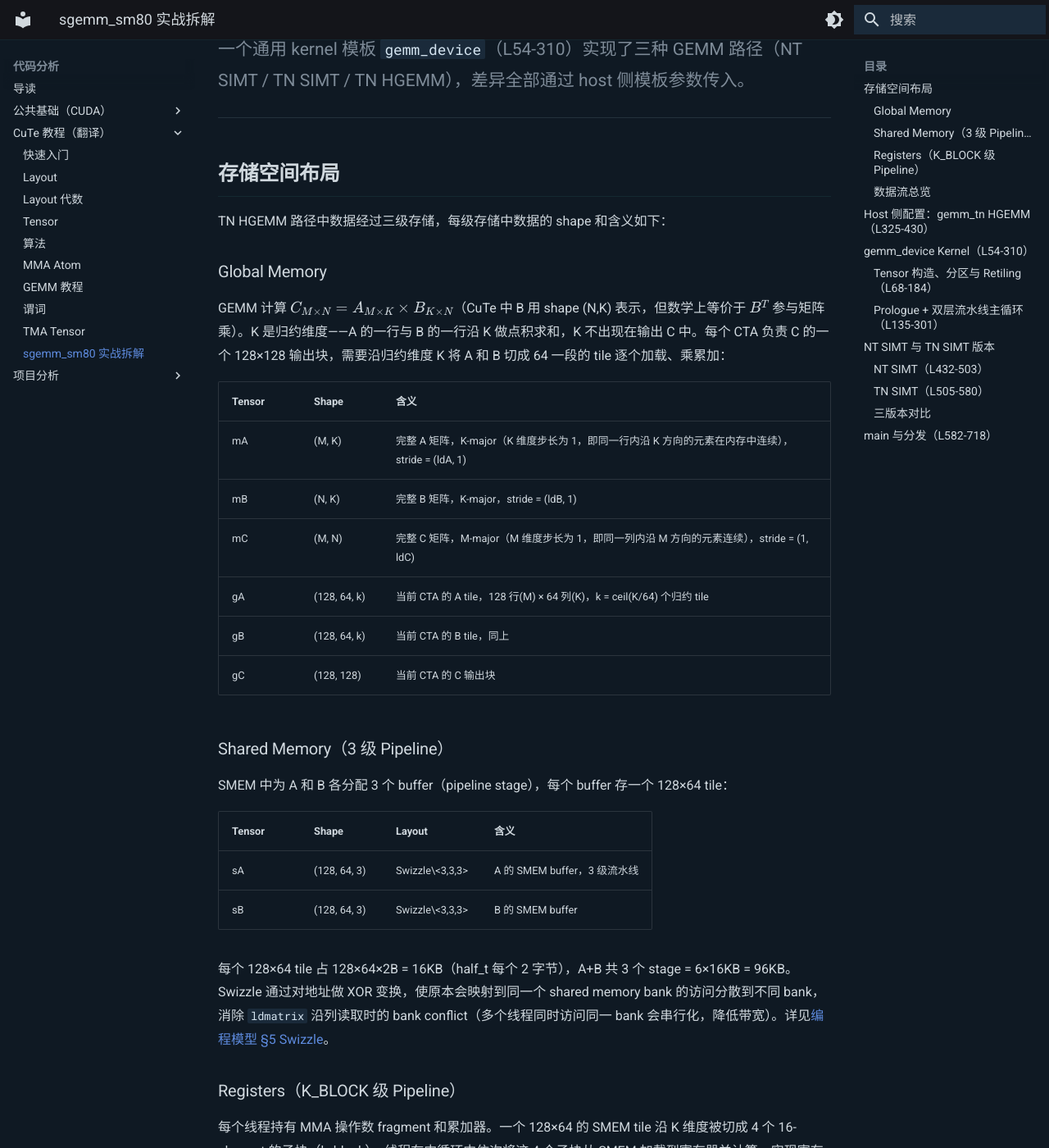
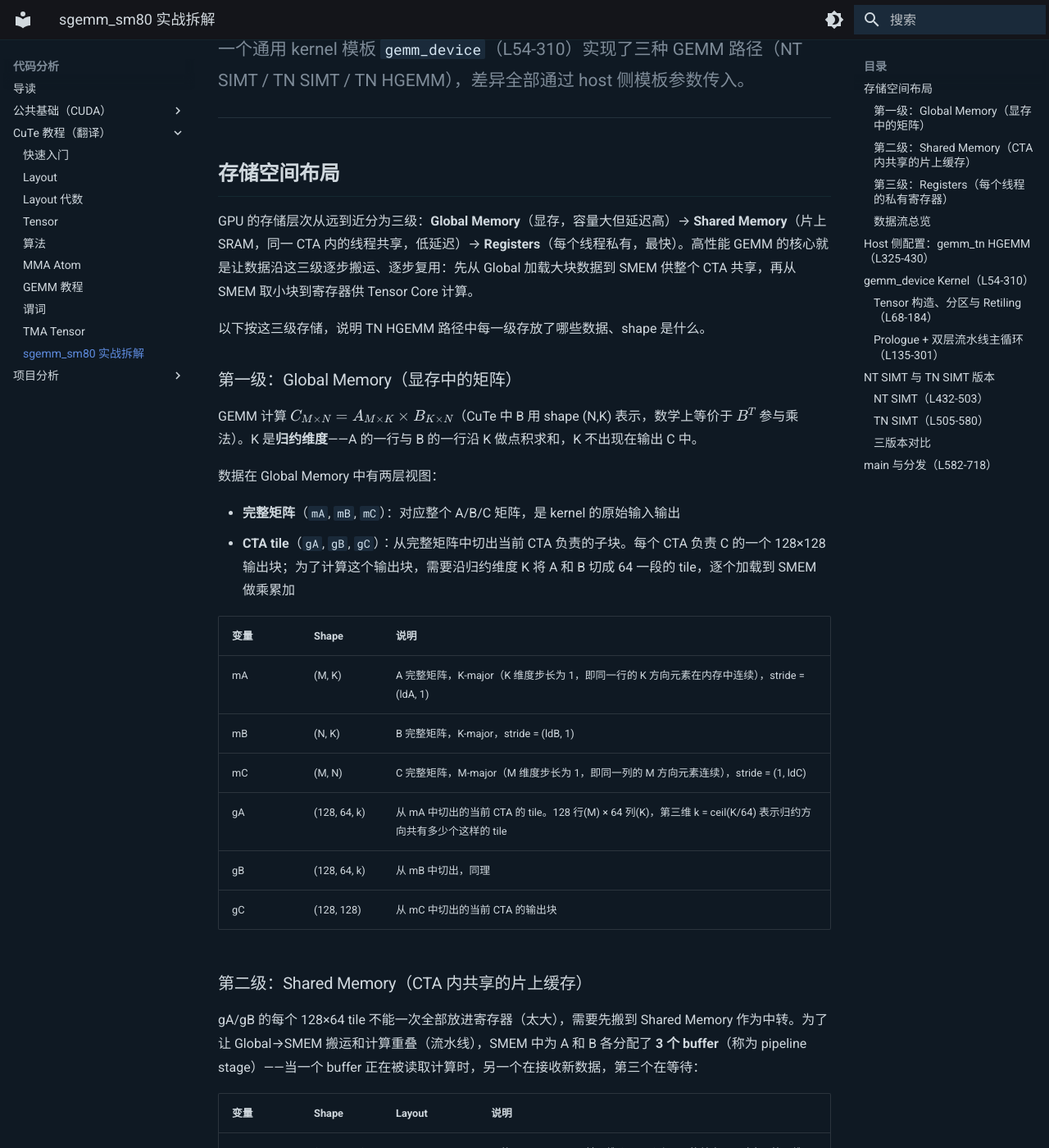
Before and after one commit to YouHuang67/paper-code-notes, an MkDocs documentation site: the page built from docs/code_analysis/cute/09_sgemm_sm80.md, in a window 1280 px wide and 1400 px high, scrolled down 420 px. Shown: the whole window at 82% size. Built offline with MkDocs 1.6.1 and Material for MkDocs 9.7.7, drawn with Linux system fonts in a browser that asks for light colours; some of the changed text lies outside the part shown.

Commit message:
docs: clarify variable-storage mapping in sgemm_sm80

````diff
--- a/docs/code_analysis/cute/09_sgemm_sm80.md
+++ b/docs/code_analysis/cute/09_sgemm_sm80.md
@@ -15,45 +15,56 @@
 
 ## 存储空间布局
 
-TN HGEMM 路径中数据经过三级存储，每级存储中数据的 shape 和含义如下：
+GPU 的存储层次从远到近分为三级：**Global Memory**（显存，容量大但延迟高）→ **Shared Memory**（片上 SRAM，同一 CTA 内的线程共享，低延迟）→ **Registers**（每个线程私有，最快）。高性能 GEMM 的核心就是让数据沿这三级逐步搬运、逐步复用：先从 Global 加载大块数据到 SMEM 供整个 CTA 共享，再从 SMEM 取小块到寄存器供 Tensor Core 计算。
 
-### Global Memory
+以下按这三级存储，说明 TN HGEMM 路径中每一级存放了哪些数据、shape 是什么。
 
-GEMM 计算 $C_{M \times N} = A_{M \times K} \times B_{K \times N}$（CuTe 中 B 用 shape (N,K) 表示，但数学上等价于 $B^T$ 参与矩阵乘）。K 是归约维度——A 的一行与 B 的一行沿 K 做点积求和，K 不出现在输出 C 中。每个 CTA 负责 C 的一个 128×128 输出块，需要沿归约维度 K 将 A 和 B 切成 64 一段的 tile 逐个加载、乘累加：
+### 第一级：Global Memory（显存中的矩阵）
 
-| Tensor | Shape | 含义 |
-|--------|-------|------|
-| mA | (M, K) | 完整 A 矩阵，K-major（K 维度步长为 1，即同一行内沿 K 方向的元素在内存中连续），stride = (ldA, 1) |
-| mB | (N, K) | 完整 B 矩阵，K-major，stride = (ldB, 1) |
-| mC | (M, N) | 完整 C 矩阵，M-major（M 维度步长为 1，即同一列内沿 M 方向的元素连续），stride = (1, ldC) |
-| gA | (128, 64, k) | 当前 CTA 的 A tile，128 行(M) × 64 列(K)，k = ceil(K/64) 个归约 tile |
-| gB | (128, 64, k) | 当前 CTA 的 B tile，同上 |
-| gC | (128, 128) | 当前 CTA 的 C 输出块 |
+GEMM 计算 $C_{M \times N} = A_{M \times K} \times B_{K \times N}$（CuTe 中 B 用 shape (N,K) 表示，数学上等价于 $B^T$ 参与乘法）。K 是**归约维度**——A 的一行与 B 的一行沿 K 做点积求和，K 不出现在输出 C 中。
 
-### Shared Memory（3 级 Pipeline）
+数据在 Global Memory 中有两层视图：
 
-SMEM 中为 A 和 B 各分配 3 个 buffer（pipeline stage），每个 buffer 存一个 128×64 tile：
+- **完整矩阵**（`mA`, `mB`, `mC`）：对应整个 A/B/C 矩阵，是 kernel 的原始输入输出
+- **CTA tile**（`gA`, `gB`, `gC`）：从完整矩阵中切出当前 CTA 负责的子块。每个 CTA 负责 C 的一个 128×128 输出块；为了计算这个输出块，需要沿归约维度 K 将 A 和 B 切成 64 一段的 tile，逐个加载到 SMEM 做乘累加
 
-| Tensor | Shape | Layout | 含义 |
-|--------|-------|--------|------|
-| sA | (128, 64, 3) | Swizzle\<3,3,3\> | A 的 SMEM buffer，3 级流水线 |
-| sB | (128, 64, 3) | Swizzle\<3,3,3\> | B 的 SMEM buffer |
+| 变量 | Shape | 说明 |
+|------|-------|------|
+| mA | (M, K) | A 完整矩阵，K-major（K 维度步长为 1，即同一行的 K 方向元素在内存中连续），stride = (ldA, 1) |
+| mB | (N, K) | B 完整矩阵，K-major，stride = (ldB, 1) |
+| mC | (M, N) | C 完整矩阵，M-major（M 维度步长为 1，即同一列的 M 方向元素连续），stride = (1, ldC) |
+| gA | (128, 64, k) | 从 mA 中切出的当前 CTA 的 tile。128 行(M) × 64 列(K)，第三维 k = ceil(K/64) 表示归约方向共有多少个这样的 tile |
+| gB | (128, 64, k) | 从 mB 中切出，同理 |
+| gC | (128, 128) | 从 mC 中切出的当前 CTA 的输出块 |
+
+### 第二级：Shared Memory（CTA 内共享的片上缓存）
+
+gA/gB 的每个 128×64 tile 不能一次全部放进寄存器（太大），需要先搬到 Shared Memory 作为中转。为了让 Global→SMEM 搬运和计算重叠（流水线），SMEM 中为 A 和 B 各分配了 **3 个 buffer**（称为 pipeline stage）——当一个 buffer 正在被读取计算时，另一个在接收新数据，第三个在等待：
+
+| 变量 | Shape | Layout | 说明 |
+|------|-------|--------|------|
+| sA | (128, 64, 3) | Swizzle\<3,3,3\> | A 的 SMEM buffer。前两维 (128,64) 与 gA 的单个 tile 对应，第三维 3 = pipeline 深度 |
+| sB | (128, 64, 3) | Swizzle\<3,3,3\> | B 的 SMEM buffer，同理 |
 
 每个 128×64 tile 占 128×64×2B = 16KB（half_t 每个 2 字节），A+B 共 3 个 stage = 6×16KB = 96KB。Swizzle 通过对地址做 XOR 变换，使原本会映射到同一个 shared memory bank 的访问分散到不同 bank，消除 `ldmatrix` 沿列读取时的 bank conflict（多个线程同时访问同一 bank 会串行化，降低带宽）。详见[编程模型 §5 Swizzle](../cuda_foundations/02_cuda_cutlass_cute_programming_model.md)。
 
-### Registers（K_BLOCK 级 Pipeline）
+### 第三级：Registers（每个线程的私有寄存器）
 
-每个线程持有 MMA 操作数 fragment 和累加器。一个 128×64 的 SMEM tile 沿 K 维度被切成 4 个 16-element 的子块（k_block），线程在内循环中依次将这 4 个子块从 SMEM 加载到寄存器并计算，实现寄存器级流水线：
+Tensor Core 的 `mma.sync` 指令从寄存器中读取操作数、将结果写入寄存器累加器。SMEM 中的一个 128×64 tile 仍然太大，不能一次全部加载到寄存器，所以沿 K 维度再切成 4 个 16-element 的子块（k_block），在内循环中依次从 SMEM 加载到寄存器并计算。这里同样做了流水线：计算当前 k_block 的同时，预取下一个 k_block 的数据。
 
-| Tensor | Shape | 含义 |
-|--------|-------|------|
-| tCrA | (MMA, MMA_M=4, MMA_K=4) | A 操作数寄存器 fragment |
-| tCrB | (MMA, MMA_N=4, MMA_K=4) | B 操作数寄存器 fragment |
-| tCrC | (MMA, MMA_M=4, MMA_N=4) | 累加器，跨所有归约 tile 累加 |
+每个线程持有以下寄存器 Tensor：
 
-- MMA_M=4：CTA 的 128 行输出被 TiledMMA 的 32 行 tile 覆盖，需要 128/32 = 4 次迭代
+| 变量 | Shape | 说明 |
+|------|-------|------|
+| tCrA | (MMA, MMA_M=4, MMA_K=4) | A 操作数 fragment。MMA_K=4 对应 4 个 k_block，MMA_M=4 对应 M 方向 4 次迭代 |
+| tCrB | (MMA, MMA_N=4, MMA_K=4) | B 操作数 fragment。MMA_N=4 对应 N 方向 4 次迭代 |
+| tCrC | (MMA, MMA_M=4, MMA_N=4) | 累加器，跨所有归约 tile 持续累加，最终写回 Global Memory |
+
+各维度的来源：
+
+- MMA_M=4：CTA 输出块有 128 行，TiledMMA 一次覆盖 32 行，需要 128/32 = 4 次迭代
 - MMA_N=4：同理，128/32 = 4 次
-- MMA_K=4：一个 SMEM tile 的 64 列(K) 被 MMA 的 16 列消费，需要 64/16 = 4 次内循环
+- MMA_K=4：SMEM tile 有 64 列(K)，`mma.sync` 一次消费 16 列，需要 64/16 = 4 次内循环
 - MMA（第 0 维）：单条 `mma.sync` 指令中，当前线程负责的输出元素个数（由硬件指令格式决定）
 
 ### 数据流总览
@@ -62,11 +73,9 @@
 Global Memory ──cp.async 128b──→ SMEM (3 级 pipe) ──ldmatrix──→ Registers (4 级 k_block) ──mma.sync──→ Accumulator ──axpby──→ Global
 ```
 
-每级之间的搬运操作和对应的 CuTe 抽象：
-
-| 搬运 | 指令 | CuTe 抽象 | 线程协作 |
-|------|------|-----------|---------|
-| Global→SMEM | cp.async.ca.shared.global 128b | TiledCopy + SM80_CP_ASYNC_CACHEALWAYS\<uint128_t\> | 128 线程 |
+| 搬运 | 硬件指令 | CuTe 抽象 | 参与线程 |
+|------|---------|-----------|---------|
+| Global→SMEM | cp.async.ca.shared.global 128b | TiledCopy + SM80_CP_ASYNC_CACHEALWAYS\<uint128_t\> | 128 线程协作 |
 | SMEM→Register | ldmatrix.sync.x4.m8n8.b16 | make_tiled_copy_A/B + SM75_U32x4_LDSM_N | 32 线程/warp |
 | Register 计算 | mma.sync.m16n8k16.f16 | TiledMMA + SM80_16x8x16_F16F16F16F16_TN | 32 线程/warp |
 
@@ -156,10 +165,15 @@
 
 以下按 kernel 代码从上到下的顺序走。所有 shape 标注基于 TN HGEMM 参数值。
 
+CuTe 的变量命名遵循前缀规则：`t` 表示线程分区后的视图，紧跟的字母标识分区模式（如 `A` = G→S copy 的 A 分区，`C` = MMA 分区，`X` = S→R copy 分区），再后面标识数据来源（`g` = Global Memory，`s` = Shared Memory，`r` = Register）。例如 `tAgA` 读作"用 copy_A 的分区模式分区 Global Memory 中的 A"，`tCrC` 读作"MMA 分区模式下的寄存器累加器 C"。
+
 ### Tensor 构造、分区与 Retiling（L68-184）
 
+这一阶段在三级存储中构造 Tensor，并为每个线程建立 G→S 和 S→R 的分区视图。
+
 ```cpp
-// ── 全局 Tensor 构造 + CTA 分区 ──
+// ── 第一级: Global Memory ──
+// mA/mB/mC: 完整矩阵 → gA/gB/gC: 当前 CTA 负责的子块
 Tensor mA = make_tensor(make_gmem_ptr(A), select<0,2>(shape_MNK), dA); // (M,K)
 Tensor mB = make_tensor(make_gmem_ptr(B), select<1,2>(shape_MNK), dB); // (N,K)
 Tensor mC = make_tensor(make_gmem_ptr(C), select<0,1>(shape_MNK), dC); // (M,N)
@@ -169,14 +183,17 @@
 Tensor gB = local_tile(mB, cta_tiler, cta_coord, Step< X,_1,_1>{});   // (128,64,k)
 Tensor gC = local_tile(mC, cta_tiler, cta_coord, Step<_1,_1, X>{});   // (128,128)
 
-// ── SMEM Tensor ──
+// ── 第二级: Shared Memory ──
+// sA/sB: 3 个 pipeline stage 的 SMEM buffer, 数据从 gA/gB 搬入
 extern __shared__ char shared_memory[];
 using SharedStorage = SharedStorage<TA, TB, ASmemLayout, BSmemLayout>;
 SharedStorage& smem = *reinterpret_cast<SharedStorage*>(shared_memory);
 Tensor sA = make_tensor(make_smem_ptr(smem.A.begin()), sA_layout);    // (128,64,3)
 Tensor sB = make_tensor(make_smem_ptr(smem.B.begin()), sB_layout);    // (128,64,3)
 
-// ── G→S Copy 分区：每个线程看到自己负责搬运的部分 ──
+// ── G→S Copy 分区: 每个线程看到自己负责从 gA→sA 搬运的部分 ──
+// tAgA/tBgB: 线程视角的 Global 源 (从 gA/gB 分区而来)
+// tAsA/tBsB: 线程视角的 SMEM 目标 (从 sA/sB 分区而来)
 ThrCopy thr_copy_a = copy_a.get_slice(threadIdx.x);
 Tensor tAgA = thr_copy_a.partition_S(gA);                              // (CPY,CPY_M,CPY_K,k)
 Tensor tAsA = thr_copy_a.partition_D(sA);                              // (CPY,CPY_M,CPY_K,PIPE)
@@ -184,17 +201,19 @@
 Tensor tBgB = thr_copy_b.partition_S(gB);                              // (CPY,CPY_N,CPY_K,k)
 Tensor tBsB = thr_copy_b.partition_D(sB);                              // (CPY,CPY_N,CPY_K,PIPE)
 
-// ── MMA 分区 + 寄存器 Fragment ──
+// ── 第三级: Registers ──
+// tCrA/tCrB: MMA 操作数 fragment (从 sA/sB 加载到寄存器)
+// tCrC: 累加器 (始终在寄存器, 最终写回 gC)
 ThrMMA thr_mma = mma.get_slice(threadIdx.x);
-Tensor tCgC = thr_mma.partition_C(gC);                                 // (MMA,MMA_M,MMA_N)
-Tensor tCrA = thr_mma.partition_fragment_A(sA(_,_,0));                 // (MMA,MMA_M,MMA_K)
-Tensor tCrB = thr_mma.partition_fragment_B(sB(_,_,0));                 // (MMA,MMA_N,MMA_K)
-Tensor tCrC = thr_mma.make_fragment_C(tCgC);                           // (MMA,MMA_M,MMA_N)
+Tensor tCgC = thr_mma.partition_C(gC);                                 // (MMA,MMA_M,MMA_N) Global C 的线程视图
+Tensor tCrA = thr_mma.partition_fragment_A(sA(_,_,0));                 // (MMA,MMA_M,MMA_K) 寄存器
+Tensor tCrB = thr_mma.partition_fragment_B(sB(_,_,0));                 // (MMA,MMA_N,MMA_K) 寄存器
+Tensor tCrC = thr_mma.make_fragment_C(tCgC);                           // (MMA,MMA_M,MMA_N) 寄存器累加器
 clear(tCrC);                                                            // 累加器清零
 
-// ── S→R Copy Atom Retiling ──
-// make_tiled_copy_A/B: 根据 MMA 的操作数布局 + ldmatrix Atom
-// 自动构建 TiledCopy, 线程排列匹配 MMA, 值排列匹配 ldmatrix
+// ── S→R Copy Atom Retiling: 桥接 SMEM(第二级) 与 Registers(第三级) 的布局差异 ──
+// tXsA/tXsB: ldmatrix 视角的 SMEM 源 (从 sA/sB 重新分区)
+// tXrA/tXrB: ldmatrix 视角的寄存器目标 (与 tCrA/tCrB 共享同一块寄存器, 仅逻辑分组不同)
 TiledCopy s2r_copy_a = make_tiled_copy_A(s2r_atom_a, mma);
 ThrCopy   s2r_thr_copy_a = s2r_copy_a.get_slice(threadIdx.x);
 Tensor tXsA = s2r_thr_copy_a.partition_S(sA);                          // (CPY,MMA_M,MMA_K,PIPE)
````
Also changed, not shown: other parts of docs/code_analysis/cute/09_sgemm_sm80.md (+1 -1 lines).
